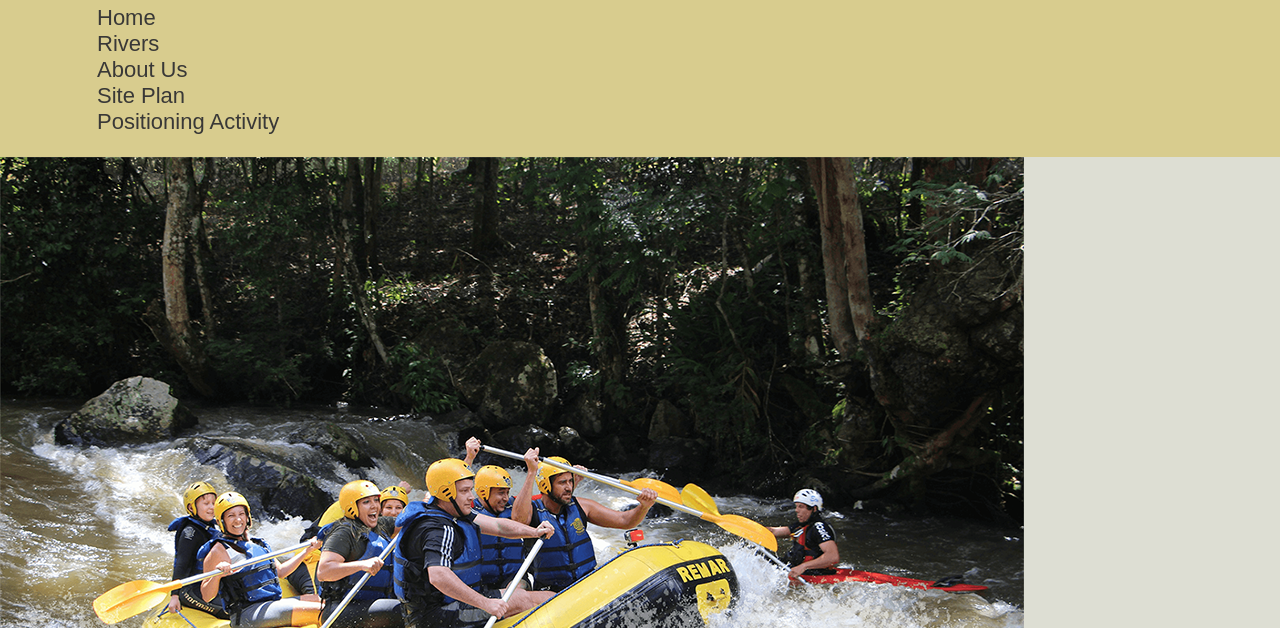
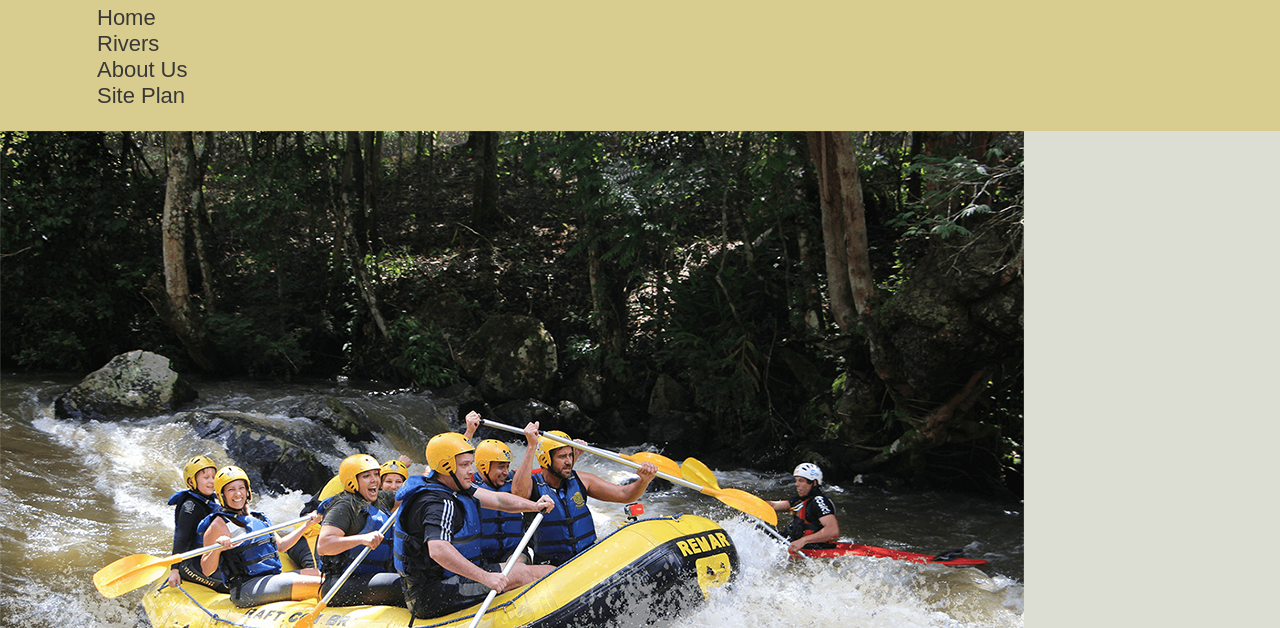
Before and after one commit to sunseehray/wdd130, a plain HTML site: page wrr/index.html in a window 1280 px wide. Shown: the part 172-800 px from the top of the page. Drawn offline with Linux system fonts and the light colour scheme.

Commit message:
corrected links in wrr

```diff
--- a/wrr/index.html
+++ b/wrr/index.html
@@ -19,7 +19,6 @@
                     <li><a href="rivers.html">Rivers</a></li>
                     <li><a href="aboutus.html">About Us</a></li>
                     <li><a href="site-plan-rafting.html">Site Plan</a><li>
-                    <li><a href="positioning.html">Positioning Activity</a><li>
 
                 </ul>
             </nav>
```
